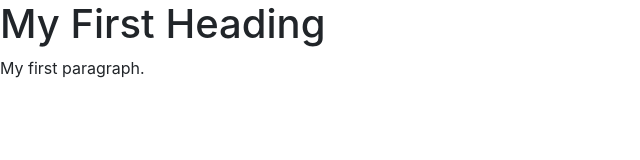
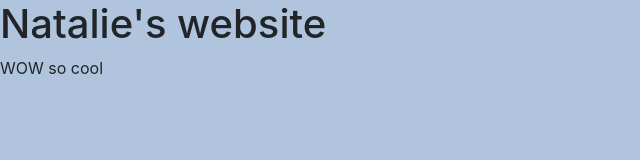
Before and after one commit to NZesch/NZesch, a plain HTML site: page index.html in a window 1280 px wide. Shown: the whole page, without its empty margins (0-640 px from the left). Drawn offline with nearby package versions, Linux system fonts and the light colour scheme.

Commit message:
changed words and added background color

```diff
--- a/index.html
+++ b/index.html
@@ -9,10 +9,10 @@
     <script src="https://cdnjs.cloudflare.com/ajax/libs/popper.js/1.16.0/umd/popper.min.js"></script>
     <script src="https://maxcdn.bootstrapcdn.com/bootstrap/4.5.2/js/bootstrap.min.js"></script>
 </head>
-<body>
+<body style="background-color:lightsteelblue;">
 
-    <h1>My First Heading</h1>
-    <p>My first paragraph.</p>
+    <h1>Natalie's website</h1>
+    <p>WOW so cool</p>
 
 </body>
 </html>
```
